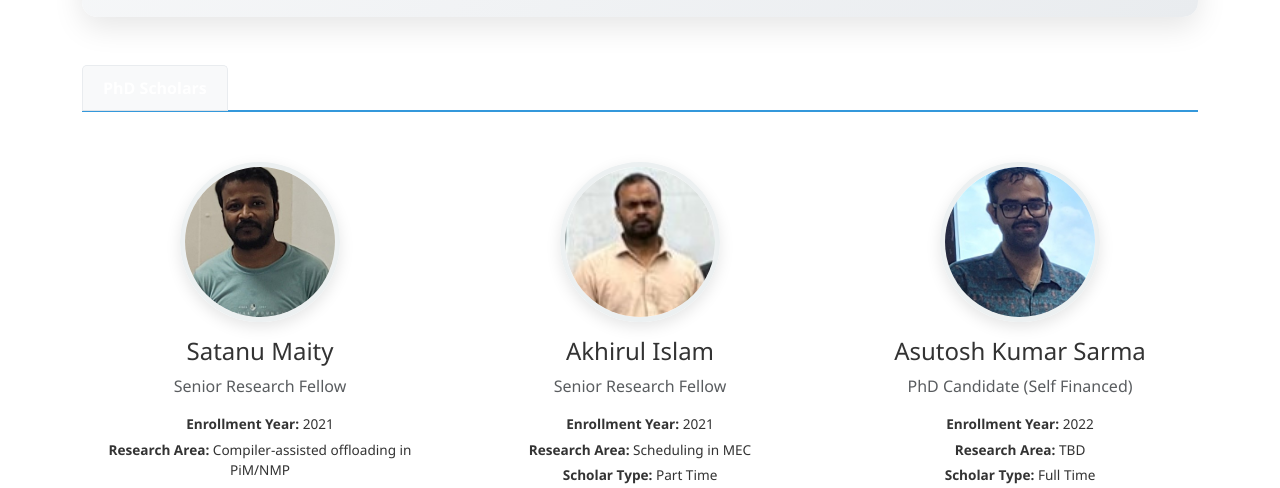
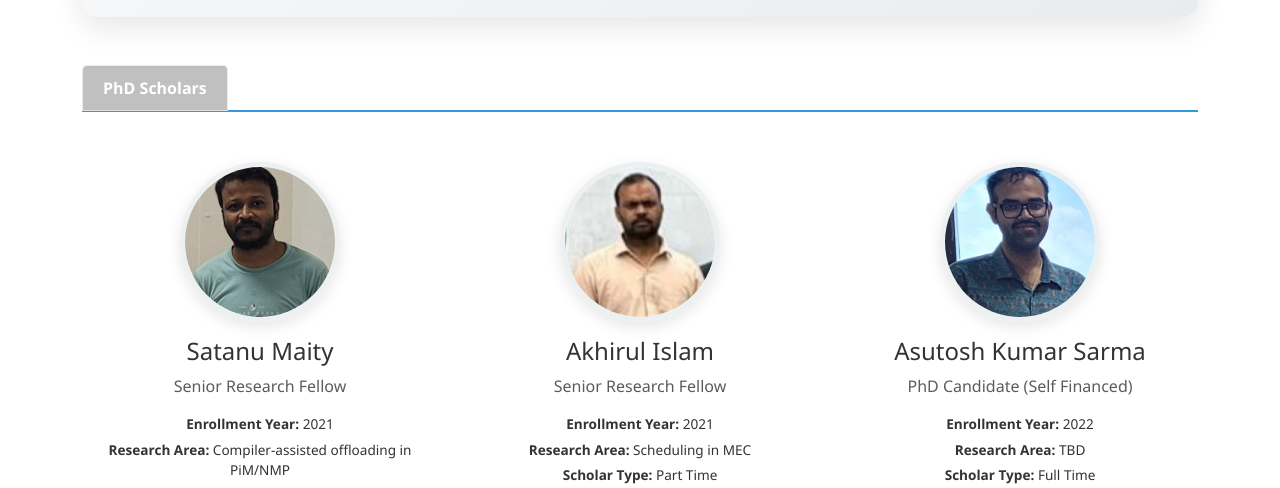
Before and after one commit to sampriti-rg/sampriti-rg.github.io, a plain HTML site: page index.html in a window 1280 px wide. In both pictures the pointer is over the tab "PhD Scholars". Shown: the part 2660-3148 px from the top of the page. Drawn offline with nearby package versions, Linux system fonts and the light colour scheme.

Commit message:
Update index.html

```diff
--- a/index.html
+++ b/index.html
@@ -55,7 +55,7 @@
         }
 
         .team-tabs .nav-link:hover:not(.active) {
-            background-color: #f8f9fa;
+            background-color: #c0c0c0;
         }
 
         .tab-content {
```
